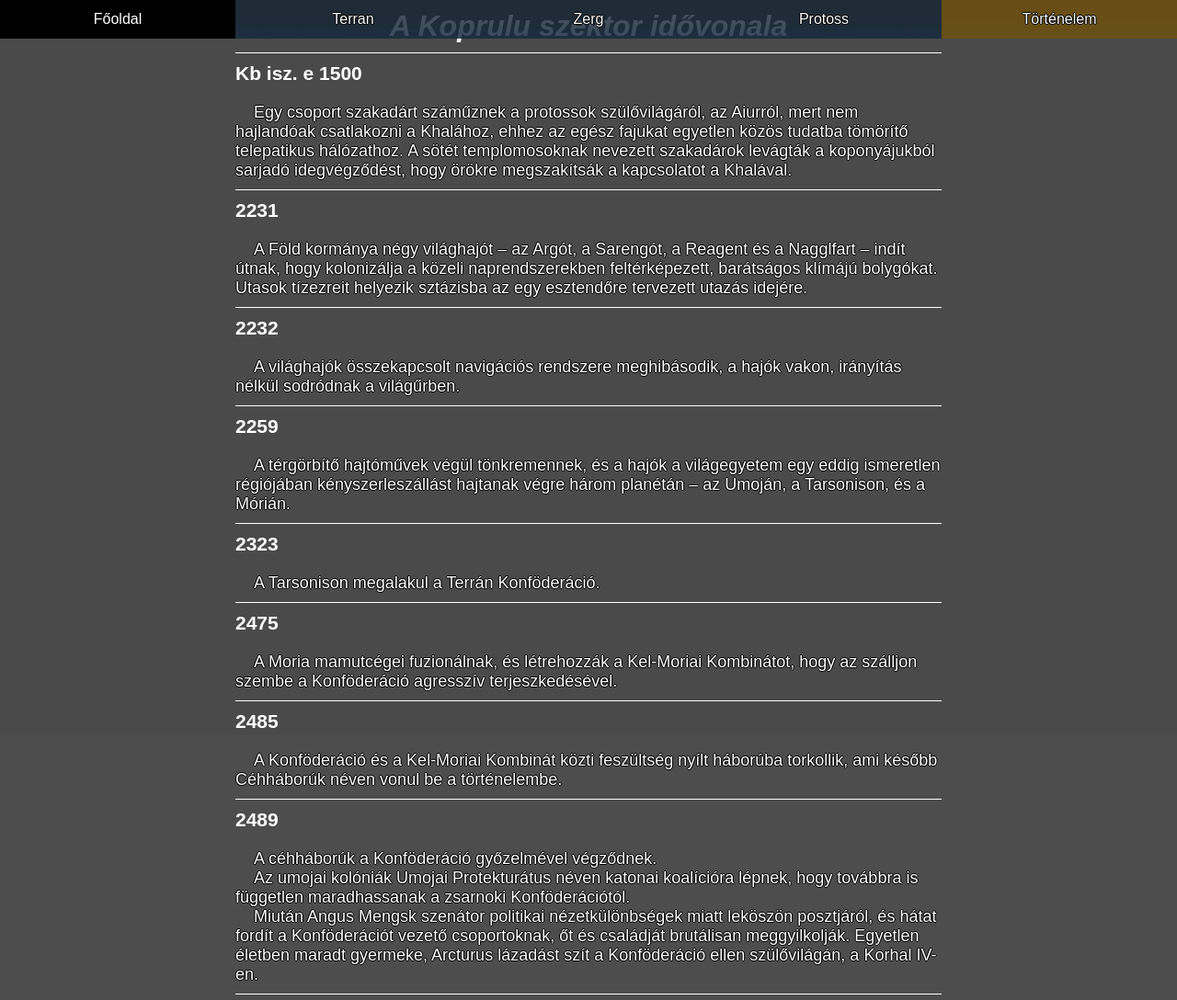
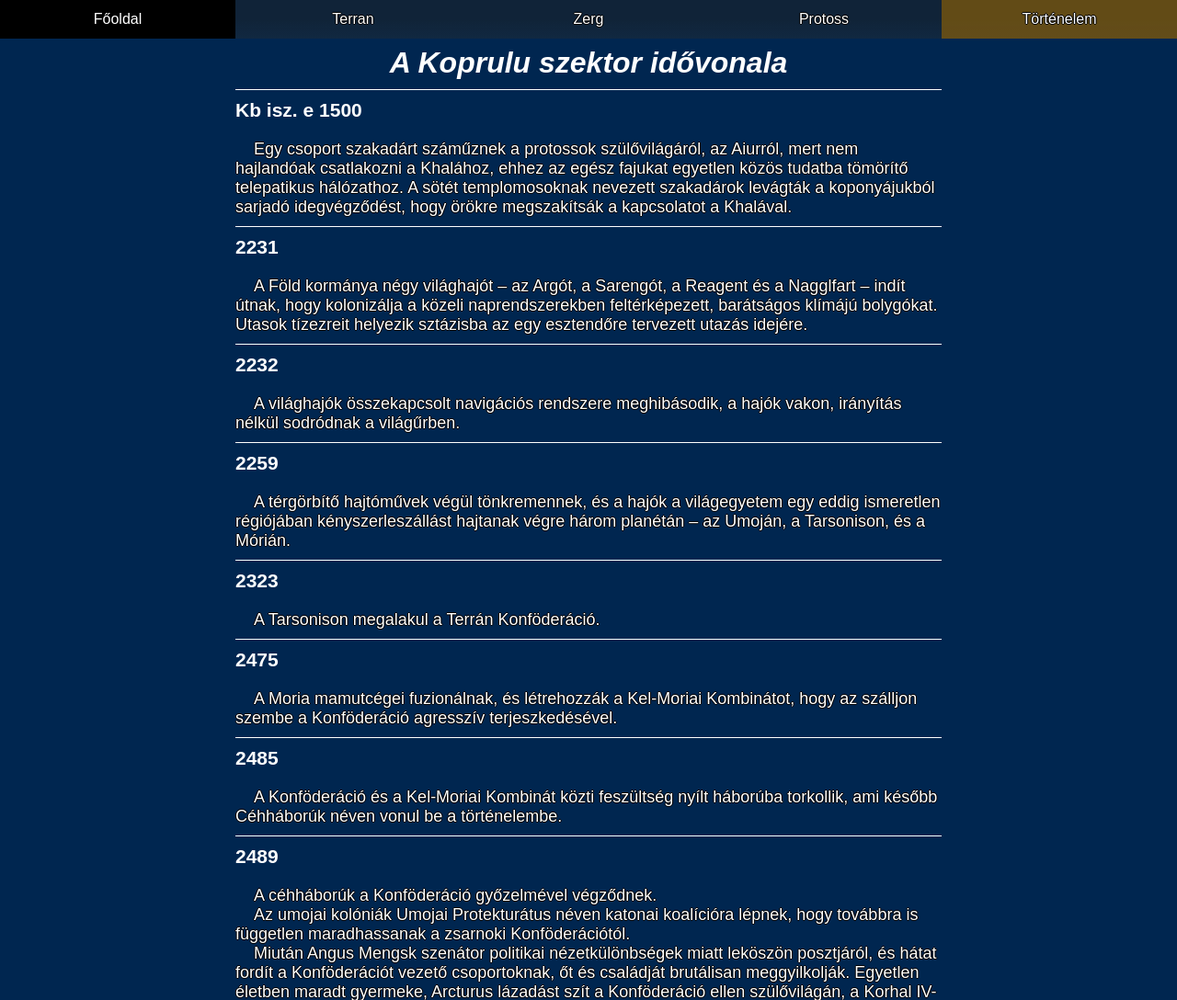
Before and after one commit to Seenixa/Weblap, a PHP site: page /HTML/Lore.html in a window 1280 px wide. Shown: the top 1088 px of the page at 92% size. Run offline with PHP 8.4, Linux system fonts and the light colour scheme.

Commit message:
Small CSS changes
Background color changed.
Text shadow added to the race pages, making all our fonts the same style.
Table border changed so it's similar to the lore page.
Addid empty style. Basically an invisible box to set margin. Used it on top and bottom of Lore.html (Hacking solution but the best I found so far.)

```diff
--- a/CSS/style.css
+++ b/CSS/style.css
@@ -58,7 +58,7 @@
 
 body,
 html {
-    background-color: rgba(74, 74, 74, 0.981);
+    background-color: #002650;
 }
 
 #pageContent {
@@ -219,7 +219,8 @@
 
 table {
     /*formázás könnyebbítő*/
-    border: 1px solid #000000;
+    text-shadow: -1px 0 black, 0 1px black, 1px 0 black, 0 -1px black;
+    color: white;
     border-collapse: collapse;
     margin: auto;
     max-width: 780px;
@@ -227,7 +228,7 @@
 
 td {
     /*formázás könnyebbítő*/
-    border: 1px solid #000000;
+    border-top: 1px solid white;
     padding: 5px
 }
 
@@ -282,6 +283,10 @@
     font-size: 18px;
 }
 
+.empty {
+    margin: 40px;
+}
+
 .BackToTop {
     background-color: darkblue;
     border: rgb(255, 255, 255) solid 1px;
--- a/HTML/Lore.html
+++ b/HTML/Lore.html
@@ -23,6 +23,8 @@
     </nav>
   </header>
 
+
+  <div class="empty"></div>
   <h1 class="LoreMain">
     A Koprulu szektor idővonala
   </h1>
@@ -154,6 +156,7 @@
   <p class="LoreParagraph">Valerian Mengsk nyílt választásokat ír ki a Domíniumban.</p>
   <p class="LoreParagraph">Zagara uralma alá vonja a Char közelében található csillagrendszert, hogy legyen hol
     letelepednie a zergeknek.</p>
+    <div class="empty"></div>
   <a class="BackToTop" href="#top">Vissza az oldal elejére</a>
 
   <footer class="LoreFooter">Lorem ipsum dolor sit amet consectetur adipisicing elit. Possimus ex libero aliquam
```
